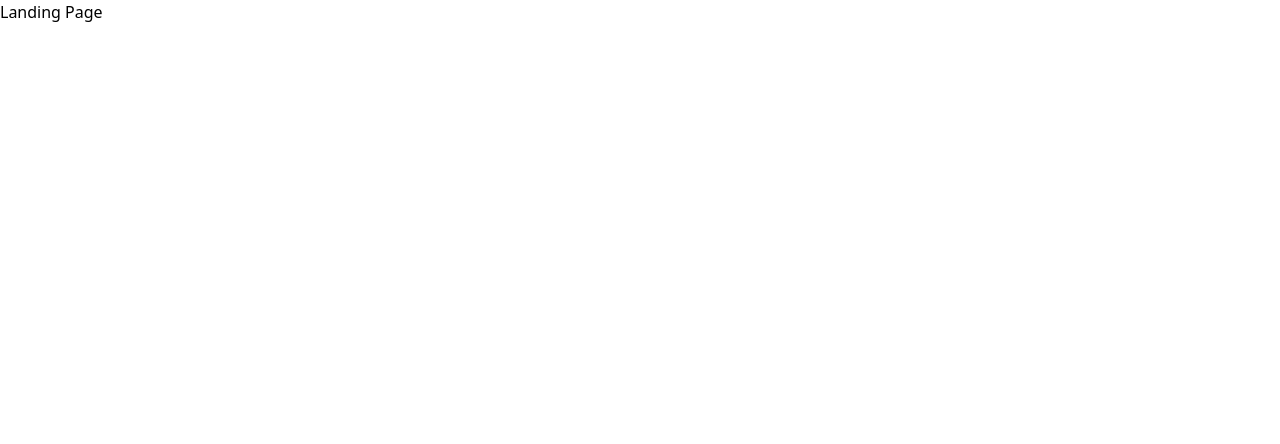
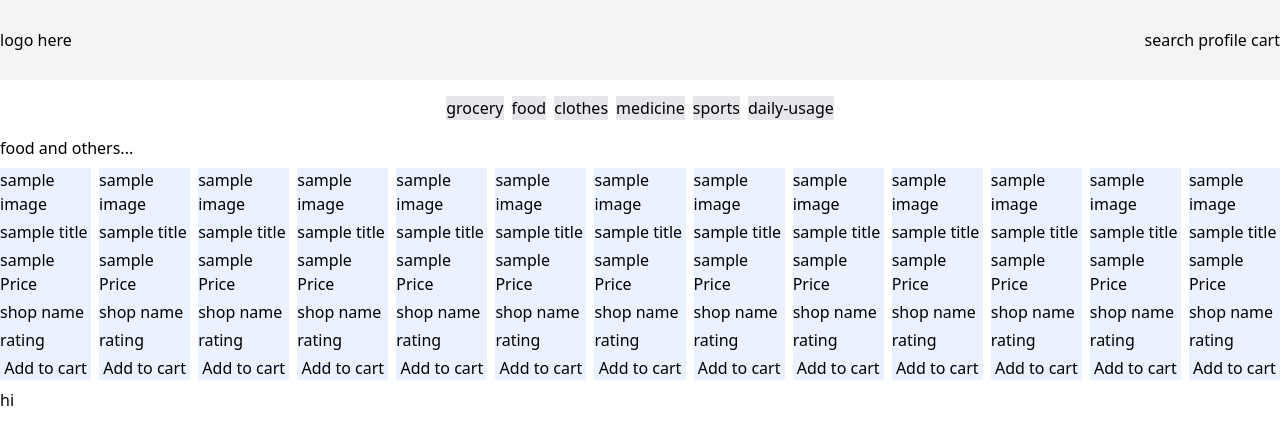
Before and after one commit to devenkumar1/Quick-Ship, a Next.js app: page / in a window 1280 px wide. Shown: the top 444 px of the page. Built offline with nearby package versions, Linux system fonts and the light colour scheme.

Commit message:
design sample components for home

```diff
--- a/app/(user)/home/page.tsx
+++ /dev/null
@@ -1,9 +0,0 @@
-import React from 'react'
-
-function Homepage() {
-  return (
-    <div>Homepage</div>
-  )
-}
-
-export default Homepage
--- a/app/page.tsx
+++ b/app/page.tsx
@@ -1,9 +1,32 @@
 import Image from "next/image";
-
+import Navbar from "@/components/Navbar";
+import CategoriesDiv from "@/components/CategoriesDiv";
+import ProductCard1 from "@/components/ProductCard1";
 export default function Home() {
   return (
- <div>
-  <h1>Landing Page</h1>
+ <div className="w-full min-h-screen flex flex-col gap-2">
+  <Navbar/>
+  <CategoriesDiv/>
+        <h2>food and others...</h2>
+  <div className="min-w-full overflow-x-auto flex flex-row gap-2">
+        {/* Product cards */}
+        <ProductCard1 />
+        <ProductCard1 />
+        <ProductCard1 />
+        <ProductCard1 />
+        <ProductCard1 />
+        <ProductCard1 />
+        <ProductCard1 />
+        <ProductCard1 />
+        <ProductCard1 />
+        <ProductCard1 />
+        <ProductCard1 />
+        <ProductCard1 />
+        <ProductCard1 />
+      </div>
+  <h1>
+   hi
+  </h1>
  </div>
   );
 }
--- /dev/null
+++ b/app/v1/admin/sellers/page.tsx
@@ -0,0 +1,47 @@
+'use client';
+import React, { FormEvent, useState } from 'react'
+
+function SellersDashboard() {
+    const [formData, setFormData] = useState(null);
+    const [userData, setUserData] = useState(null);
+    const handleSubmit = async (e: FormEvent) => {
+        e.preventDefault();
+        try {
+            const response = await axios.post("/api/admin/user/edit");
+            console.log(response.data);
+
+        } catch (error) {
+            console.log("error occured while changing user type");
+        }
+
+    }
+
+
+    return (
+
+        <div className='w-full min-h-screen bg-white text-black dark:bg-black dark:text-white flex flex-col pt-2 items-center justify-center text-center'>
+            <h1 className='text-3xl text-blue-500 mb-2'>Edit Account :</h1>
+            <div>
+            <form className='w-1/2 bg-white dark:bg-black text-black dark:text-white flex flex-col gap-5 items-center' >
+                <input type="text" placeholder='seller email' className='bg-white text-black px-5 py-2' />
+                <label >
+                    Account Type:
+                    <select className='bg-white text-black px-5 py-1 ml-2' >
+                        <option value="USER">user</option>
+                        <option value="ADMIN">admin</option>
+                        <option value="SELLER">seller</option>
+                    </select>
+
+                </label>
+
+                <button type="submit" onClick={handleSubmit}>submit</button>
+
+            </form>
+            </div>
+
+
+        </div>
+    )
+}
+
+export default SellersDashboard
--- /dev/null
+++ b/components/CategoriesDiv.tsx
@@ -0,0 +1,18 @@
+'use client';
+import React, { useState } from 'react'
+
+
+
+function CategoriesDiv() {
+const [categories, setCategories] = useState(["grocery", "food", "clothes", "medicine", "sports", "daily-usage"]);
+  return (
+    <div className="w-full h-[5vh] flex flex-row gap-2 items-center justify-center">
+      {categories.map((category) => (
+        <span  key={category} className='bg-gray-200 cursor-pointer hover:bg-blue-400'>{category}</span>
+      ))}
+    </div>
+  );
+
+}
+
+export default CategoriesDiv
--- /dev/null
+++ b/components/Navbar.tsx
@@ -0,0 +1,21 @@
+'use client';
+import React from 'react'
+
+
+function Navbar() {
+  return (
+   <header className='h-[10vh] bg-gray-100 text-black w-full flex flex-row justify-between items-center'>
+<div>
+    <nav>logo here</nav>
+</div>
+<div>
+    search
+    profile
+    cart
+</div>
+
+   </header>
+  )
+}
+
+export default Navbar
--- /dev/null
+++ b/components/ProductCard1.tsx
@@ -0,0 +1,21 @@
+'use client';
+import React from "react";
+import Image from "next/image";
+
+
+const ProductCard1 =()=>{
+return(
+ <div className="min-h-[15vh] w-[20%] bg-blue-500/10 flex flex-col gap-1">
+    <h1>sample image</h1>
+    <h2>sample title</h2>
+    <span>sample Price</span>
+    <span>shop name</span>
+    <span>rating</span>
+    <button>Add to cart</button>
+
+</div>
+)
+}
+
+
+export default ProductCard1;
--- a/tsconfig.json
+++ b/tsconfig.json
@@ -21,6 +21,7 @@
     "paths": {
       "@/*": ["./*"]
     }
+
   },
   "include": ["next-env.d.ts", "**/*.ts", "**/*.tsx", ".next/types/**/*.ts"],
   "exclude": ["node_modules"]
```
Also changed, not shown: 1 other file (tests, documents, lock files or other folders).
